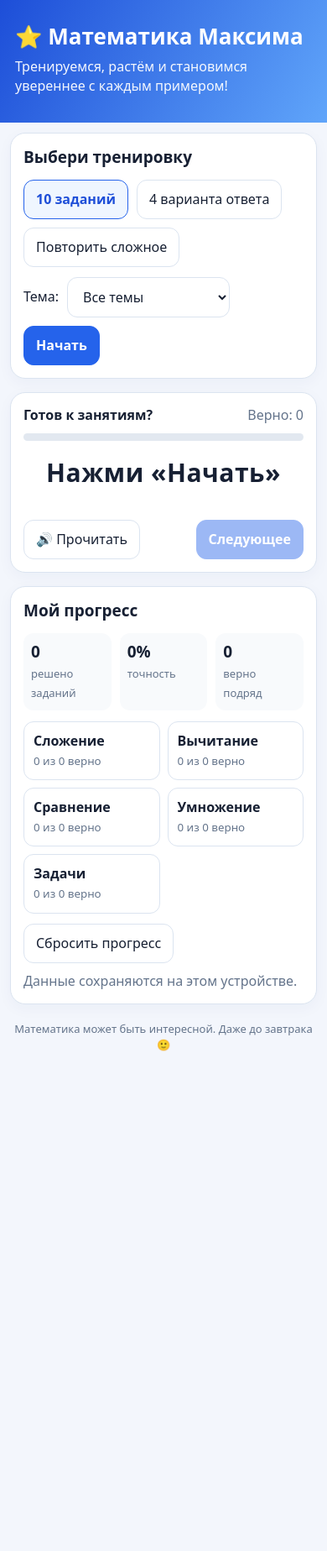
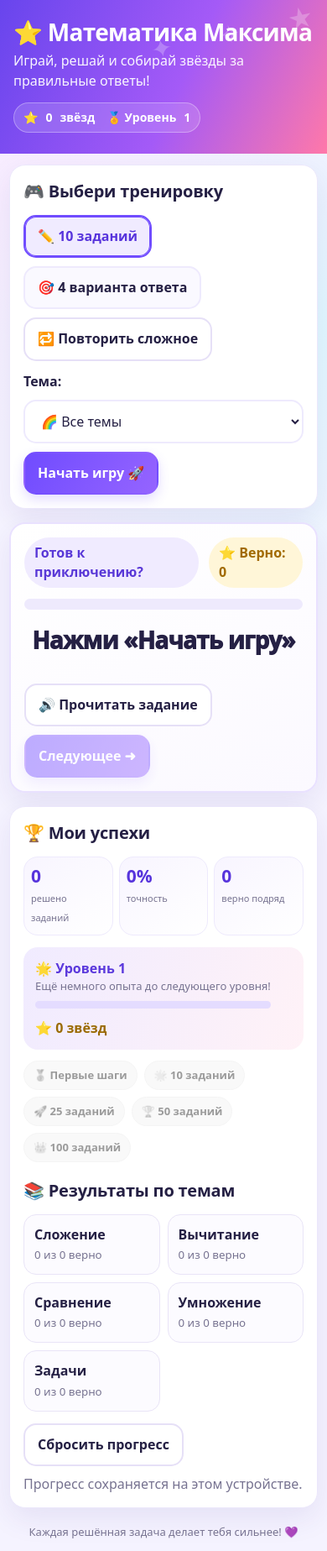
Before and after one commit to directorpes-lgtm/maxim-math, a plain HTML site: page index.html in a window 390 px wide. Shown: the whole page at 84% size. Before the commit the page ends 1284 px from the top, so only its background shows below. Drawn offline with Linux system fonts and the light colour scheme.

Commit message:
Refresh Maxim math trainer with playful game design

```diff
--- a/index.html
+++ b/index.html
@@ -2,50 +2,67 @@
 <html lang="ru">
 <head>
 <meta charset="utf-8"><meta name="viewport" content="width=device-width,initial-scale=1">
-<meta name="theme-color" content="#2563eb">
+<meta name="theme-color" content="#6d4aff">
 <title>Математика Максима</title>
 <style>
-:root{--blue:#2563eb;--ink:#172033;--muted:#64748b;--bg:#f3f6fc;--card:#fff;--line:#dbe4f0;--green:#16834a;--red:#c0392b}
-*{box-sizing:border-box}body{margin:0;background:var(--bg);color:var(--ink);font:16px/1.45 system-ui,-apple-system,"Segoe UI",sans-serif}
-header{background:linear-gradient(120deg,#1d4ed8,#60a5fa);color:white;padding:25px 18px 32px}header .wrap,main{max-width:900px;margin:auto}h1{font-size:clamp(26px,5vw,38px);margin:0 0 5px}header p{margin:0;opacity:.94}
-main{padding:18px;display:grid;gap:16px}.card{background:var(--card);border:1px solid var(--line);border-radius:18px;padding:18px;box-shadow:0 5px 18px #1e3a8a0a}
-h2{font-size:19px;margin:0 0 12px}.muted{color:var(--muted)}.row{display:flex;gap:10px;flex-wrap:wrap;align-items:center}
-button,select{font:inherit;border-radius:12px;border:1px solid var(--line);padding:11px 14px;background:white;color:var(--ink);cursor:pointer}
-button.primary{background:var(--blue);border-color:var(--blue);color:white;font-weight:700}button:disabled{opacity:.45;cursor:not-allowed}
-button.active{border-color:var(--blue);background:#eff6ff;color:#1d4ed8;font-weight:700}
-select{min-width:190px}.stats{display:grid;grid-template-columns:repeat(3,1fr);gap:10px}.stat{background:#f8fafc;border-radius:12px;padding:12px}.stat b{display:block;font-size:23px}.stat span{font-size:13px;color:var(--muted)}
-.question{font-size:clamp(30px,7vw,48px);font-weight:800;text-align:center;margin:16px 0 20px;letter-spacing:.5px}
-.answers{display:grid;grid-template-columns:repeat(2,minmax(0,1fr));gap:10px}.answer{font-size:22px;font-weight:700;padding:16px}.answer.correct{background:#dcfce7;border-color:#22a06b;color:#166534}.answer.wrong{background:#fee2e2;border-color:#ef4444;color:#991b1b}
-.feedback{padding:13px;border-radius:12px;margin-top:14px}.feedback.good{background:#dcfce7;color:#166534}.feedback.bad{background:#fff1f2;color:#9f1239}
-.progress{height:9px;background:#e2e8f0;border-radius:9px;overflow:hidden;margin:10px 0}.progress i{display:block;height:100%;background:var(--blue);width:0;transition:width .2s}
-.topic-grid{display:grid;grid-template-columns:repeat(auto-fit,minmax(155px,1fr));gap:9px}.topic{border:1px solid var(--line);border-radius:12px;padding:11px}.topic b{display:block}.topic small{color:var(--muted)}
-.hidden{display:none!important}.foot{font-size:13px;color:var(--muted);text-align:center;padding:4px 0 18px}
-@media(max-width:520px){main{padding:12px}.card{padding:15px}.stats{grid-template-columns:repeat(3,1fr)}.stat{padding:9px}.stat b{font-size:19px}.answers{gap:8px}.answer{padding:14px 8px}}
+:root{--ink:#252044;--muted:#777391;--purple:#704cff;--pink:#ff70a6;--yellow:#ffd65a;--mint:#53d6b0;--paper:#fff;--line:#eeeafd;--shadow:0 12px 35px #39258a16}
+*{box-sizing:border-box}body{margin:0;color:var(--ink);font:16px/1.45 system-ui,-apple-system,"Segoe UI",sans-serif;background:radial-gradient(circle at 10% 0%,#f9e9ff 0,transparent 28%),radial-gradient(circle at 95% 20%,#e0f8ff 0,transparent 25%),#f5f3ff;min-height:100vh}
+header{position:relative;overflow:hidden;color:white;padding:28px 18px 30px;background:linear-gradient(115deg,#6845ed,#a45af7 55%,#ff78a9)}
+header:after{content:"✦　✧　★";position:absolute;right:5%;top:16px;font-size:45px;letter-spacing:14px;opacity:.25;transform:rotate(-12deg)}
+.wrap,main{max-width:920px;margin:auto;position:relative;z-index:1}h1{font-size:clamp(28px,5vw,40px);line-height:1.12;margin:0 0 7px;font-weight:900;letter-spacing:-.7px}header p{margin:0;opacity:.94;font-size:16px}.hero-row{display:flex;justify-content:space-between;align-items:center;gap:14px;flex-wrap:wrap}.hero-pill{display:flex;gap:9px;align-items:center;background:#ffffff24;border:1px solid #ffffff50;padding:9px 14px;border-radius:999px;font-weight:800;backdrop-filter:blur(5px)}
+main{padding:20px 16px 30px;display:grid;gap:16px}.card{background:var(--paper);border:1px solid #ebe7fb;border-radius:23px;padding:20px;box-shadow:var(--shadow)}
+h2{font-size:20px;margin:0 0 14px;letter-spacing:-.2px}.muted{color:var(--muted)}.row{display:flex;gap:10px;flex-wrap:wrap;align-items:center}
+button,select,input{font:inherit;border-radius:15px;border:2px solid var(--line);padding:12px 15px;background:white;color:var(--ink);cursor:pointer;transition:transform .15s,border-color .15s,box-shadow .15s}
+button:hover:not(:disabled){transform:translateY(-2px);box-shadow:0 6px 14px #704cff20;border-color:#cfc4ff}button:active:not(:disabled){transform:scale(.97)}button:disabled{opacity:.45;cursor:not-allowed}
+button.primary{background:linear-gradient(120deg,#704cff,#9564ff);border-color:transparent;color:white;font-weight:850;box-shadow:0 6px 14px #704cff30}
+.mode{font-weight:750;background:#faf9ff}.mode.active{border-color:var(--purple);background:#f0ebff;color:#5734dc;box-shadow:inset 0 0 0 1px var(--purple)}
+select{min-width:190px;cursor:pointer;background:#fff}label{font-weight:750}
+.stats{display:grid;grid-template-columns:repeat(3,1fr);gap:10px}.stat{background:linear-gradient(145deg,#f8f5ff,#fff);border:1px solid var(--line);border-radius:17px;padding:13px}.stat b{display:block;font-size:26px;line-height:1.2;color:#5734dc}.stat span{font-size:13px;color:var(--muted)}
+.game-card{border:2px solid #e9e1ff;background:linear-gradient(160deg,#fff 0%,#fbf9ff 100%)}.game-top{display:flex;justify-content:space-between;gap:12px;align-items:center;font-weight:800}.counter-pill{background:#f0ebff;color:#5938d7;border-radius:999px;padding:7px 12px}.score-pill{color:#a16a00;background:#fff6d8;border-radius:999px;padding:7px 12px}
+.progress{height:13px;background:#eeeafd;border-radius:99px;overflow:hidden;margin:13px 0 20px}.progress i{display:block;height:100%;width:0;background:linear-gradient(90deg,#6e4aff,#ff75a8,#ffd65a);border-radius:99px;transition:width .35s ease}
+.question{font-size:clamp(28px,7vw,50px);font-weight:950;text-align:center;margin:18px 0 22px;letter-spacing:-.8px;line-height:1.2;min-height:1.2em}.answers{display:grid;grid-template-columns:repeat(2,minmax(0,1fr));gap:11px}.answer{font-size:23px;font-weight:900;padding:17px;background:#f8f6ff;border-color:#e9e2ff}.answer:nth-child(4n+2){background:#fff5f9;border-color:#ffe0ec}.answer:nth-child(4n+3){background:#f0fffa;border-color:#d8f7eb}.answer:nth-child(4n+4){background:#fff9e9;border-color:#ffedc2}.answer.correct{background:#dff9ed;border-color:#40c58e;color:#126b48;animation:pop .35s ease}.answer.wrong{background:#ffe7ec;border-color:#ff7996;color:#a52d4a;animation:shake .3s ease}
+.feedback{padding:14px 16px;border-radius:16px;margin-top:14px;font-weight:700;animation:rise .25s ease}.feedback.good{background:#e1f9ee;color:#176b49;border:1px solid #bcefd8}.feedback.bad{background:#fff0f2;color:#9e2945;border:1px solid #ffd4de}
+.game-actions{display:flex;justify-content:space-between;align-items:center;gap:10px;margin-top:15px;flex-wrap:wrap}.secondary{background:#fff;border-color:#e6e0f7;font-weight:750}
+.topic-grid{display:grid;grid-template-columns:repeat(auto-fit,minmax(145px,1fr));gap:9px}.topic{border:1px solid #e9e4f7;background:#fcfbff;border-radius:15px;padding:12px}.topic b{display:block}.topic small{color:var(--muted)}
+.level-wrap{margin-top:14px;padding:14px;border-radius:17px;background:linear-gradient(110deg,#f0ebff,#fff2f7);display:flex;justify-content:space-between;gap:12px;align-items:center;flex-wrap:wrap}.level-wrap b{color:#5b39dc}.level-bar{height:9px;background:#e4dcff;border-radius:99px;overflow:hidden;margin-top:8px;min-width:180px}.level-bar i{display:block;height:100%;width:0;background:linear-gradient(90deg,#704cff,#ff70a6);transition:width .3s}
+.achievement-row{display:flex;gap:8px;flex-wrap:wrap;margin-top:13px}.achievement{border-radius:999px;padding:7px 11px;background:#fff7d9;border:1px solid #ffe8a0;font-size:13px;font-weight:800}.achievement.locked{filter:grayscale(1);opacity:.45;background:#f4f2f8;border-color:#e9e5ef}
+.hidden{display:none!important}.foot{font-size:13px;color:var(--muted);text-align:center;padding:3px 0 10px}
+@keyframes pop{0%{transform:scale(.92)}65%{transform:scale(1.06)}100%{transform:scale(1)}}@keyframes shake{0%,100%{transform:translateX(0)}25%{transform:translateX(-5px)}75%{transform:translateX(5px)}}@keyframes rise{from{opacity:0;transform:translateY(6px)}to{opacity:1;transform:translateY(0)}}@keyframes twinkle{0%,100%{transform:scale(.7) rotate(-12deg);opacity:.5}50%{transform:scale(1.25) rotate(12deg);opacity:1}}
+@media(max-width:560px){header{padding:23px 16px 25px}.hero-row{align-items:flex-start}header:after{font-size:30px;right:0}.hero-pill{font-size:14px;padding:7px 11px}main{padding:13px 11px 24px}.card{padding:16px;border-radius:19px}.stats{grid-template-columns:repeat(3,1fr);gap:7px}.stat{padding:10px 8px}.stat b{font-size:21px}.stat span{font-size:11px}.answers{gap:8px}.answer{padding:15px 8px;font-size:20px}.question{margin:16px 0 19px}select{width:100%;min-width:0}.topic-grid{grid-template-columns:repeat(2,minmax(0,1fr))}.level-wrap{align-items:flex-start}}
+@media(prefers-reduced-motion:reduce){*{animation:none!important;transition:none!important}}
 </style>
 </head>
 <body>
-<header><div class="wrap"><h1>⭐ Математика Максима</h1><p>Тренируемся, растём и становимся увереннее с каждым примером!</p></div></header>
+<header><div class="wrap"><div class="hero-row"><div><h1>⭐ Математика Максима</h1><p>Играй, решай и собирай звёзды за правильные ответы!</p></div><div class="hero-pill">⭐ <span id="heroStars">0</span> звёзд　🏅 Уровень <span id="heroLevel">1</span></div></div></div></header>
 <main>
 <section class="card">
-<h2>Выбери тренировку</h2>
-<div class="row" style="margin-bottom:12px"><button class="mode active" data-mode="ten">10 заданий</button><button class="mode" data-mode="choice">4 варианта ответа</button><button id="weakBtn">Повторить сложное</button></div>
-<div class="row"><label for="topic">Тема:</label><select id="topic"><option value="mix">Все темы</option><option value="add">Сложение до 100</option><option value="sub">Вычитание до 100</option><option value="compare">Сравнение чисел</option><option value="multiply">Умножение</option><option value="word">Текстовые задачи</option></select><button id="start" class="primary">Начать</button></div>
+<h2>🎮 Выбери тренировку</h2>
+<div class="row" style="margin-bottom:13px"><button class="mode active" data-mode="ten">✏️ 10 заданий</button><button class="mode" data-mode="choice">🎯 4 варианта ответа</button><button id="weakBtn" class="secondary">🔁 Повторить сложное</button></div>
+<div class="row"><label for="topic">Тема:</label><select id="topic"><option value="mix">🌈 Все темы</option><option value="add">➕ Сложение до 100</option><option value="sub">➖ Вычитание до 100</option><option value="compare">⚖️ Сравнение чисел</option><option value="multiply">✖️ Умножение</option><option value="word">📖 Текстовые задачи</option></select><button id="start" class="primary">Начать игру 🚀</button></div>
 </section>
-<section class="card" id="game">
-<div class="row" style="justify-content:space-between"><b id="counter">Готов к занятиям?</b><span id="score" class="muted">Верно: 0</span></div><div class="progress"><i id="bar"></i></div>
-<div id="prompt" class="question">Нажми «Начать»</div>
+<section class="card game-card" id="game">
+<div class="game-top"><span id="counter" class="counter-pill">Готов к приключению?</span><span id="score" class="score-pill">⭐ Верно: 0</span></div><div class="progress"><i id="bar"></i></div>
+<div id="prompt" class="question">Нажми «Начать игру»</div>
 <div id="answers" class="answers"></div>
 <div id="feedback" class="feedback hidden" aria-live="polite"></div>
-<div class="row" style="justify-content:space-between;margin-top:14px"><button id="speak">🔊 Прочитать</button><button id="next" class="primary" disabled>Следующее</button></div>
+<div class="game-actions"><button id="speak" class="secondary">🔊 Прочитать задание</button><button id="next" class="primary" disabled>Следующее ➜</button></div>
 </section>
-<section class="card"><h2>Мой прогресс</h2><div class="stats"><div class="stat"><b id="total">0</b><span>решено заданий</span></div><div class="stat"><b id="accuracy">0%</b><span>точность</span></div><div class="stat"><b id="streak">0</b><span>верно подряд</span></div></div><div id="topics" class="topic-grid" style="margin-top:13px"></div><div class="row" style="margin-top:12px"><button id="reset">Сбросить прогресс</button><span class="muted">Данные сохраняются на этом устройстве.</span></div></section>
-<div class="foot">Математика может быть интересной. Даже до завтрака 🙂</div>
+<section class="card"><h2>🏆 Мои успехи</h2><div class="stats"><div class="stat"><b id="total">0</b><span>решено заданий</span></div><div class="stat"><b id="accuracy">0%</b><span>точность</span></div><div class="stat"><b id="streak">0</b><span>верно подряд</span></div></div>
+<div class="level-wrap"><div><b>🌟 Уровень <span id="level">1</span></b><div class="muted" style="font-size:13px">Ещё немного опыта до следующего уровня!</div><div class="level-bar"><i id="levelBar"></i></div></div><div style="font-weight:900;color:#9a6a00">⭐ <span id="stars">0</span> звёзд</div></div>
+<div class="achievement-row" id="achievements"></div><h2 style="margin-top:19px">📚 Результаты по темам</h2><div id="topics" class="topic-grid"></div>
+<div class="row" style="margin-top:14px"><button id="reset" class="secondary">Сбросить прогресс</button><span class="muted">Прогресс сохраняется на этом устройстве.</span></div></section>
+<div class="foot">Каждая решённая задача делает тебя сильнее! 💜</div>
 </main>
 <script>
 const names={add:'Сложение',sub:'Вычитание',compare:'Сравнение',multiply:'Умножение',word:'Задачи'};
 const $=id=>document.getElementById(id);
-let mode='ten',tasks=[],idx=0,correct=0,answered=false,streak=0;
-let data=JSON.parse(localStorage.getItem('maximMathProgress')||'{"total":0,"correct":0,"streak":0,"topics":{},"weak":[]}');
+let mode='ten',tasks=[],idx=0,correct=0,answered=false;
+let data;
+try{data=JSON.parse(localStorage.getItem('maximMathProgress')||'{}')}catch(e){data={}}
+data={total:0,correct:0,streak:0,topics:{},weak:[],xp:0,stars:0,unlocked:[],...data};
+data.topics=data.topics||{};data.weak=data.weak||[];data.unlocked=data.unlocked||[];
+let streak=data.streak||0;
+const milestones=[{n:1,label:'🥉 Первые шаги',at:1},{n:10,label:'🌟 10 заданий',at:10},{n:25,label:'🚀 25 заданий',at:25},{n:50,label:'🏆 50 заданий',at:50},{n:100,label:'👑 100 заданий',at:100}];
 function save(){localStorage.setItem('maximMathProgress',JSON.stringify(data));renderStats()}
 function rand(n){return Math.floor(Math.random()*n)}
 function int(a,b){return a+rand(b-a+1)}
@@ -54,31 +71,38 @@ function makeTask(topic){
  let a,b,q,ans,exp;
  if(topic==='add'){a=int(11,69);b=int(11,Math.min(89,100-a));q=a+' + '+b+' = ?';ans=a+b;exp='Складываем десятки и единицы: '+a+' + '+b+' = '+ans+'.'}
  if(topic==='sub'){a=int(20,100);b=int(11,a-1);q=a+' − '+b+' = ?';ans=a-b;exp='Вычитаем: '+a+' − '+b+' = '+ans+'.'}
- if(topic==='compare'){a=int(1,100);b=int(1,100);q=a+'  □  '+b+'  (вставь знак)';ans=a>b?'>':a<b?'<':'=';exp='Сравниваем числа: '+a+' '+ans+' '+b+'.'}
+ if(topic==='compare'){a=int(1,100);b=int(1,100);q=a+'　□　'+b+'　(вставь знак)';ans=a>b?'>':a<b?'<':'=';exp='Сравниваем числа: '+a+' '+ans+' '+b+'.'}
  if(topic==='multiply'){a=int(2,9);b=int(2,5);q=a+' × '+b+' = ?';ans=a*b;exp=a+' × '+b+' означает '+a+' сложить '+b+' раз: '+Array(b).fill(a).join(' + ')+' = '+ans+'.'}
  if(topic==='word'){let apples=int(12,35),more=int(3,15);q='У Максима было '+apples+' наклеек. Ему подарили ещё '+more+'. Сколько стало?';ans=apples+more;exp='Наклеек стало больше, значит складываем: '+apples+' + '+more+' = '+ans+'.'}
  return {topic,q,ans,exp};
 }
-function optionsFor(t){if(t.topic==='compare')return ['<','=','>','?'].sort(()=>Math.random()-.5);let vals=new Set([Number(t.ans)]);while(vals.size<4){let d=int(-10,10);vals.add(Math.max(0,Number(t.ans)+d))}return [...vals].sort(()=>Math.random()-.5)}
-function start(){let topic=$('topic').value;tasks=Array.from({length:10},()=>makeTask(topic));if(mode==='choice'&&topic==='mix'){}idx=0;correct=0;showTask()}
-function startWeak(){let w=data.weak||[];if(!w.length){$('feedback').className='feedback good';$('feedback').textContent='Пока нет сложных заданий. Продолжай тренироваться!';return}tasks=w.slice(-10).reverse().map(x=>makeTask(x.topic));idx=0;correct=0;showTask()}
-function showTask(){answered=false;$('feedback').className='feedback hidden';$('feedback').textContent='';$('next').disabled=true;$('counter').textContent='Задание '+(idx+1)+' из '+tasks.length;$('score').textContent='Верно: '+correct;$('bar').style.width=(idx/tasks.length*100)+'%';let t=tasks[idx];$('prompt').textContent=t.q;$('answers').innerHTML='';
- let opts=mode==='choice'?optionsFor(t):null;
- if(mode==='choice'){opts.forEach(v=>addAnswer(v,t))}else{let input=document.createElement('input');input.id='typed';input.inputMode='decimal';input.placeholder='Твой ответ';input.style='width:100%;font:700 24px system-ui;text-align:center;padding:14px;border:2px solid #cbd5e1;border-radius:12px;grid-column:1/-1';$('answers').append(input);input.addEventListener('keydown',e=>{if(e.key==='Enter')check(input.value) });let b=document.createElement('button');b.className='primary';b.textContent='Проверить';b.style.gridColumn='1/-1';b.onclick=()=>check(input.value.trim());$('answers').append(b);setTimeout(()=>input.focus(),50)}
+function optionsFor(t){if(t.topic==='compare')return ['<','=','>'].sort(()=>Math.random()-.5);let vals=new Set([Number(t.ans)]);while(vals.size<4){let d=int(-10,10);vals.add(Math.max(0,Number(t.ans)+d))}return [...vals].sort(()=>Math.random()-.5)}
+function start(){tasks=Array.from({length:10},()=>makeTask($('topic').value));idx=0;correct=0;$('next').textContent='Следующее ➜';showTask()}
+function startWeak(){let w=data.weak||[];if(!w.length){$('feedback').className='feedback good';$('feedback').textContent='🎉 Пока нет сложных заданий. Продолжай тренироваться!';return}tasks=w.slice(-10).reverse().map(x=>x.q!==undefined?x:makeTask(x.topic));idx=0;correct=0;$('next').textContent='Следующее ➜';showTask()}
+function showTask(){answered=false;$('feedback').className='feedback hidden';$('feedback').textContent='';$('next').disabled=true;$('counter').textContent='Задание '+(idx+1)+' из '+tasks.length;$('score').textContent='⭐ Верно: '+correct;$('bar').style.width=(idx/tasks.length*100)+'%';let t=tasks[idx];$('prompt').textContent=t.q;$('answers').innerHTML='';
+ if(mode==='choice'){optionsFor(t).forEach(v=>addAnswer(v))}else{let input=document.createElement('input');input.id='typed';input.inputMode='decimal';input.autocomplete='off';input.placeholder='Впиши ответ';input.style='width:100%;font:800 25px system-ui;text-align:center;padding:15px;border:2px solid #e5defb;border-radius:16px;grid-column:1/-1;background:#fff';$('answers').append(input);input.addEventListener('keydown',e=>{if(e.key==='Enter')check(input.value)});let b=document.createElement('button');b.className='primary';b.textContent='Проверить ответ ✓';b.style.gridColumn='1/-1';b.onclick=()=>check(input.value.trim());$('answers').append(b);setTimeout(()=>input.focus(),60)}
 }
-function addAnswer(v,t){let b=document.createElement('button');b.className='answer';b.textContent=v;b.onclick=()=>check(v);$('answers').append(b)}
+function addAnswer(v){let b=document.createElement('button');b.className='answer';b.textContent=v;b.onclick=()=>check(v);$('answers').append(b)}
 function check(value){if(answered)return;let t=tasks[idx],ok=String(value).trim()===String(t.ans);answered=true;
- if(ok){correct++;streak++;data.correct++;data.streak=streak}else{streak=0;data.streak=0;data.weak.push({topic:t.topic,q:t.q,at:Date.now()});if(data.weak.length>40)data.weak.shift()}
- data.total++;data.topics[t.topic]??={total:0,correct:0};data.topics[t.topic].total++;if(ok)data.topics[t.topic].correct++;save();
+ if(ok){correct++;streak++;data.correct++;data.streak=streak;data.xp=(data.xp||0)+10;data.stars=(data.stars||0)+1}
+ else{streak=0;data.streak=0;data.weak.push({...t,at:Date.now()});if(data.weak.length>40)data.weak.shift()}
+ data.total++;data.topics[t.topic]??={total:0,correct:0};data.topics[t.topic].total++;if(ok)data.topics[t.topic].correct++;
+ let newMilestone=milestones.find(m=>data.total>=m.at&&!data.unlocked.includes(m.n));if(newMilestone)data.unlocked.push(newMilestone.n);
+ save();
  if(mode==='choice'){[...$('answers').children].forEach(b=>{if(b.textContent===String(t.ans))b.classList.add('correct');else if(b.textContent===String(value))b.classList.add('wrong');b.disabled=true})}
- $('feedback').className='feedback '+(ok?'good':'bad');$('feedback').textContent=(ok?'Правильно! 🎉 ':'Пока не получилось. Правильный ответ: '+t.ans+'. ')+t.exp;
- $('score').textContent='Верно: '+correct;$('next').disabled=false;
- if(idx===tasks.length-1)$('next').textContent='Итоги';}
-function next(){if(!answered)return;if(idx<tasks.length-1){idx++;showTask()}else{ $('prompt').textContent='Тренировка завершена!';$('answers').innerHTML='';$('feedback').className='feedback good';$('feedback').textContent='Максим, ты решил '+correct+' из '+tasks.length+' заданий. '+(correct===10?'Идеально! Так держать!':'Каждая тренировка делает тебя сильнее. Повтори сложные задания!');$('counter').textContent='Готово';$('bar').style.width='100%';$('next').disabled=true;$('next').textContent='Следующее'}}
-function renderStats(){ $('total').textContent=data.total||0;$('accuracy').textContent=(data.total?Math.round(data.correct/data.total*100):0)+'%';$('streak').textContent=data.streak||0;$('topics').innerHTML='';Object.keys(names).forEach(k=>{let v=data.topics[k]||{total:0,correct:0};let d=document.createElement('div');d.className='topic';d.innerHTML='<b>'+names[k]+'</b><small>'+v.correct+' из '+v.total+' верно</small>'; $('topics').append(d)})}
+ $('feedback').className='feedback '+(ok?'good':'bad');$('feedback').textContent=(ok?'🎉 Правильно! +10 опыта и +1 звезда! ':'💪 Не сдаёмся! Правильный ответ: '+t.ans+'. ')+t.exp;
+ $('score').textContent='⭐ Верно: '+correct;$('next').disabled=false;if(idx===tasks.length-1)$('next').textContent='Посмотреть итог 🏁';
+}
+function next(){if(!answered)return;if(idx<tasks.length-1){idx++;showTask()}else{$('prompt').textContent='🏁 Тренировка завершена!';$('answers').innerHTML='';$('feedback').className='feedback good';$('feedback').textContent='Максим, ты решил '+correct+' из '+tasks.length+' заданий. '+(correct===10?'Идеально! Ты настоящий чемпион! 🏆':'Каждая тренировка делает тебя сильнее. Повтори сложные задания!');$('counter').textContent='Готово!';$('bar').style.width='100%';$('next').disabled=true;$('next').textContent='Готово ✓'}}
+function renderStats(){
+ $('total').textContent=data.total||0;$('accuracy').textContent=(data.total?Math.round(data.correct/data.total*100):0)+'%';$('streak').textContent=data.streak||0;
+ let xp=data.xp||0,level=Math.floor(xp/100)+1,within=xp%100;$('level').textContent=level;$('heroLevel').textContent=level;$('heroStars').textContent=data.stars||0;$('stars').textContent=data.stars||0;$('levelBar').style.width=within+'%';
+ $('topics').innerHTML='';Object.keys(names).forEach(k=>{let v=data.topics[k]||{total:0,correct:0};let d=document.createElement('div');d.className='topic';d.innerHTML='<b>'+names[k]+'</b><small>'+v.correct+' из '+v.total+' верно</small>'; $('topics').append(d)});
+ $('achievements').innerHTML='';milestones.forEach(m=>{let d=document.createElement('span');d.className='achievement '+(data.unlocked.includes(m.n)?'':'locked');d.textContent=m.label;$('achievements').append(d)})
+}
 function speak(){let t=tasks[idx];if(!t)return;let u=new SpeechSynthesisUtterance(t.q);u.lang='ru-RU';speechSynthesis.cancel();speechSynthesis.speak(u)}
-document.querySelectorAll('.mode').forEach(b=>b.onclick=()=>{mode=b.dataset.mode;document.querySelectorAll('.mode').forEach(x=>x.classList.toggle('active',x===b));$('answers').innerHTML='';$('prompt').textContent='Режим выбран. Нажми «Начать».'});
+document.querySelectorAll('.mode').forEach(b=>b.onclick=()=>{mode=b.dataset.mode;document.querySelectorAll('.mode').forEach(x=>x.classList.toggle('active',x===b));$('answers').innerHTML='';$('feedback').className='feedback hidden';$('prompt').textContent='Режим выбран. Нажми «Начать игру»!'});
 $('start').onclick=start;$('weakBtn').onclick=startWeak;$('next').onclick=next;$('speak').onclick=speak;
-$('reset').onclick=()=>{if(confirm('Точно сбросить весь прогресс?')){data={total:0,correct:0,streak:0,topics:{},weak:[]};streak=0;save()}};
+$('reset').onclick=()=>{if(confirm('Точно сбросить весь прогресс и звёзды?')){data={total:0,correct:0,streak:0,topics:{},weak:[],xp:0,stars:0,unlocked:[]};streak=0;save()}};
 renderStats();
 </script></body></html>
```
